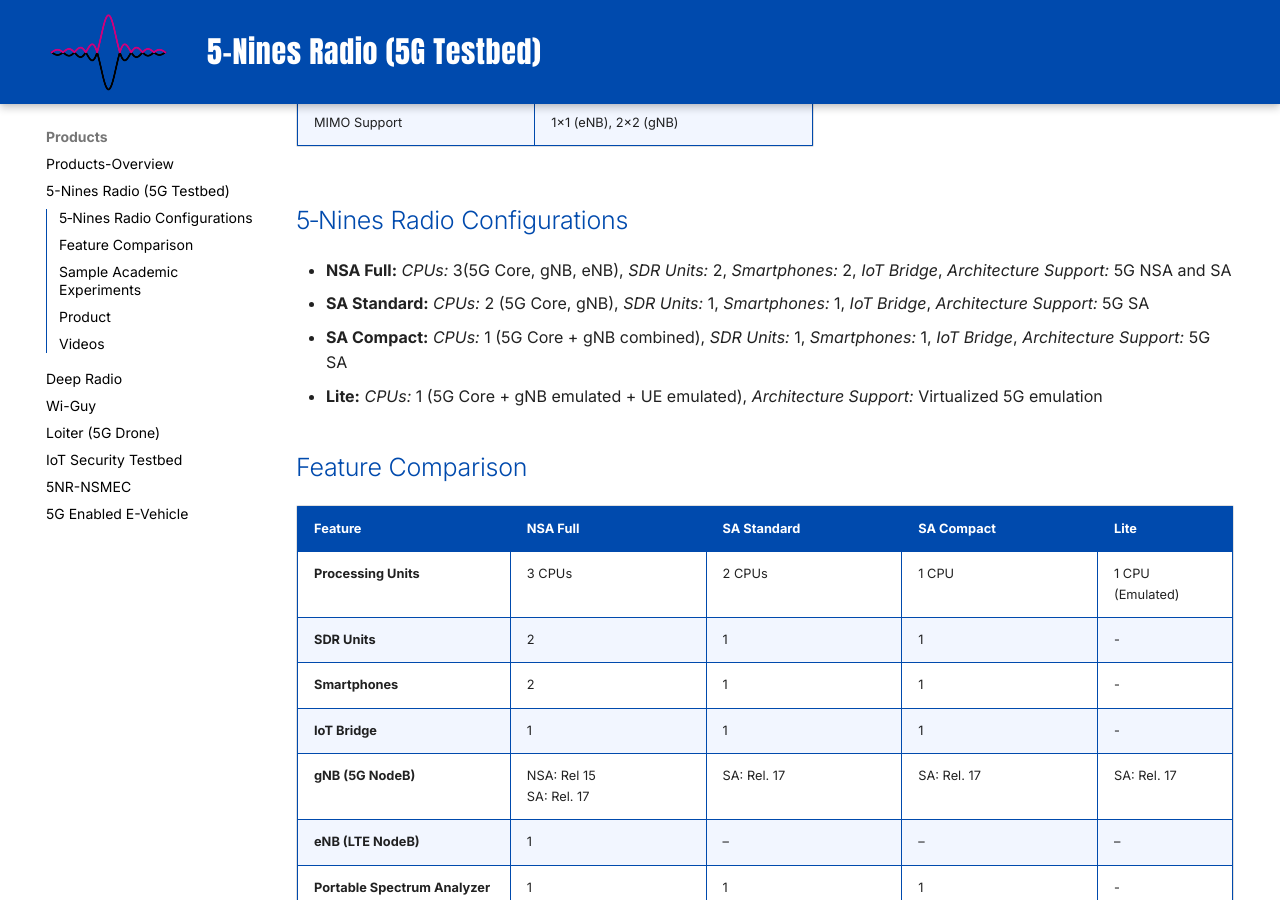
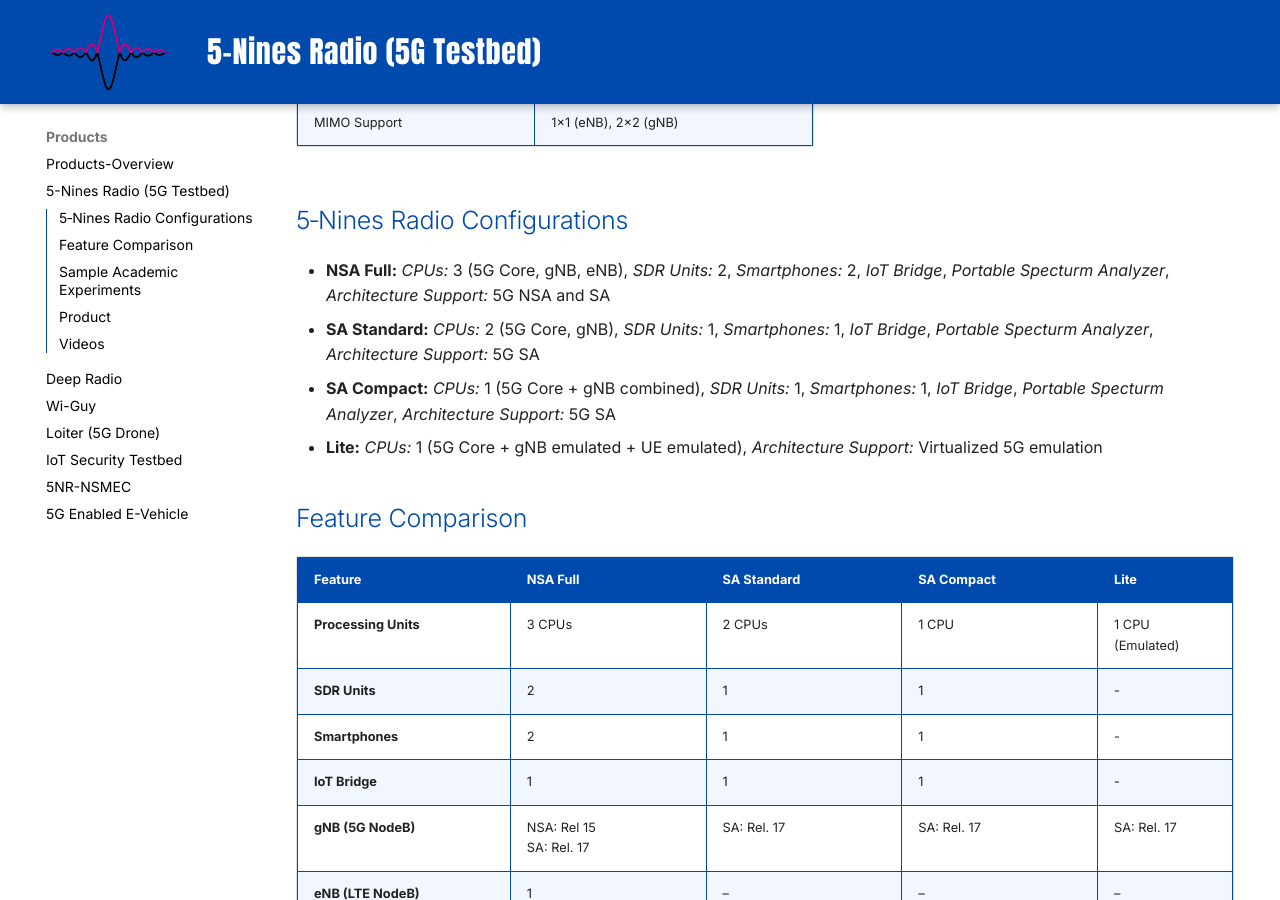
Before and after one commit to chandharlabs/chandhar-docs, an MkDocs documentation site: the page built from docs/products/5-nines-radio.md, in a window 1280 px wide and 900 px high, scrolled down 1338 px. Built offline with MkDocs 1.6.1 and Material for MkDocs 9.7.7, drawn with Linux system fonts in a browser that asks for light colours.

Commit message:
Update 5-nines-radio.md

```diff
--- a/docs/products/5-nines-radio.md
+++ b/docs/products/5-nines-radio.md
@@ -40,9 +40,9 @@ In NSA mode, to establish a connection with a 5G Smartphone, one requires a 4G b
 
 ## 5‑Nines Radio Configurations
 
-- **NSA Full:** *CPUs:* 3(5G Core, gNB, eNB), *SDR Units:* 2, *Smartphones:* 2, *IoT Bridge*, *Architecture Support:* 5G NSA and SA
-- **SA Standard:** *CPUs:* 2 (5G Core, gNB), *SDR Units:* 1, *Smartphones:* 1, *IoT Bridge*, *Architecture Support:* 5G SA
-- **SA Compact:** *CPUs:* 1 (5G Core + gNB combined), *SDR Units:* 1, *Smartphones:* 1, *IoT Bridge*, *Architecture Support:* 5G SA
+- **NSA Full:** *CPUs:* 3 (5G Core, gNB, eNB), *SDR Units:* 2, *Smartphones:* 2, *IoT Bridge*, *Portable Specturm Analyzer*, *Architecture Support:* 5G NSA and SA
+- **SA Standard:** *CPUs:* 2 (5G Core, gNB), *SDR Units:* 1, *Smartphones:* 1, *IoT Bridge*, *Portable Specturm Analyzer*, *Architecture Support:* 5G SA
+- **SA Compact:** *CPUs:* 1 (5G Core + gNB combined), *SDR Units:* 1, *Smartphones:* 1, *IoT Bridge*, *Portable Specturm Analyzer*, *Architecture Support:* 5G SA
 - **Lite:** *CPUs:* 1 (5G Core + gNB emulated + UE emulated), *Architecture Support:* Virtualized 5G emulation
 
 ## Feature Comparison
```
